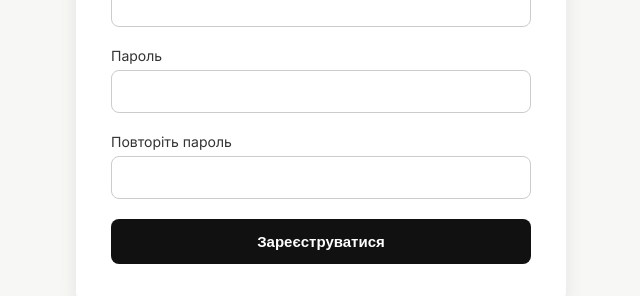
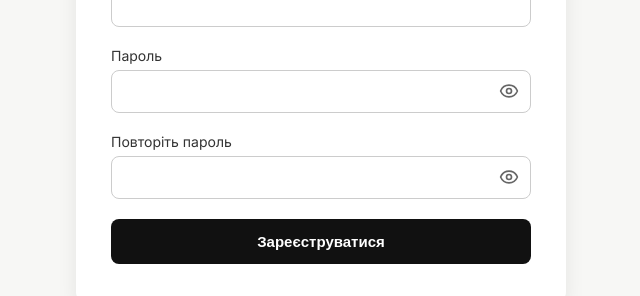
Before and after one commit to kulikp1/furnitureStore, a React (Vite) app: page /admin in a window 1280 px wide. Shown: the part 335-631 px from the top of the page, without its empty margins (319-959 px from the left). Built offline with nearby package versions, Linux system fonts and the light colour scheme.

Commit message:
add fetch

```diff
--- a/src/Components/AdminRegister/AdminRegister.jsx
+++ b/src/Components/AdminRegister/AdminRegister.jsx
@@ -1,5 +1,6 @@
 import React, { useState, useEffect } from "react";
 import styles from "./AdminRegister.module.css";
+import { Eye, EyeOff } from "lucide-react";
 
 export default function AdminRegister() {
   const [form, setForm] = useState({
@@ -12,6 +13,9 @@ export default function AdminRegister() {
     email: "",
     passwordMatch: "",
   });
+
+  const [showPassword, setShowPassword] = useState(false);
+  const [showConfirm, setShowConfirm] = useState(false);
 
   useEffect(() => {
     const link = document.createElement("link");
@@ -29,11 +33,9 @@ export default function AdminRegister() {
 
   const handleChange = (e) => {
     const { name, value } = e.target;
-
     const updatedForm = { ...form, [name]: value };
     setForm(updatedForm);
 
-    // Email validation
     if (name === "email") {
       setErrors((prev) => ({
         ...prev,
@@ -41,7 +43,6 @@ export default function AdminRegister() {
       }));
     }
 
-    // Password match validation
     if (name === "password" || name === "confirmPassword") {
       setErrors((prev) => ({
         ...prev,
@@ -53,11 +54,57 @@ export default function AdminRegister() {
     }
   };
 
-  const handleSubmit = (e) => {
+  const handleBlur = (e) => {
+    const { name } = e.target;
+
+    if (name === "email") {
+      setErrors((prev) => ({
+        ...prev,
+        email: validateEmail(form.email) ? "" : "Некоректна електронна адреса",
+      }));
+    }
+
+    if (name === "password" || name === "confirmPassword") {
+      setErrors((prev) => ({
+        ...prev,
+        passwordMatch:
+          form.password === form.confirmPassword ? "" : "Паролі не співпадають",
+      }));
+    }
+  };
+
+  const handleSubmit = async (e) => {
     e.preventDefault();
+
     if (!errors.email && !errors.passwordMatch) {
-      console.log("Реєстрація успішна:", form);
-      // Запит до API
+      try {
+        const response = await fetch(
+          "https://683aed4f43bb370a86742d36.mockapi.io/admin",
+          {
+            method: "POST",
+            headers: {
+              "Content-Type": "application/json",
+            },
+            body: JSON.stringify({
+              email: form.email,
+              password: form.password,
+            }),
+          }
+        );
+
+        if (!response.ok) {
+          throw new Error("Помилка при реєстрації");
+        }
+
+        const data = await response.json();
+        console.log("Реєстрація успішна:", data);
+        alert("Реєстрація успішна!");
+        // Очистити форму або переадресувати
+        setForm({ email: "", password: "", confirmPassword: "" });
+      } catch (error) {
+        console.error("Помилка:", error);
+        alert("Щось пішло не так. Спробуйте ще раз.");
+      }
     }
   };
 
@@ -73,6 +120,7 @@ export default function AdminRegister() {
               name="email"
               value={form.email}
               onChange={handleChange}
+              onBlur={handleBlur}
               required
             />
             {errors.email && <div className={styles.error}>{errors.email}</div>}
@@ -80,24 +128,44 @@ export default function AdminRegister() {
 
           <div className={styles.field}>
             <label>Пароль</label>
+            <div className={styles.passwordWrapper}>
               <input
-              type="password"
+                type={showPassword ? "text" : "password"}
                 name="password"
                 value={form.password}
                 onChange={handleChange}
+                onBlur={handleBlur}
                 required
               />
+              <button
+                type="button"
+                onClick={() => setShowPassword(!showPassword)}
+                className={styles.iconBtn}
+              >
+                {showPassword ? <EyeOff size={20} /> : <Eye size={20} />}
+              </button>
+            </div>
           </div>
 
           <div className={styles.field}>
             <label>Повторіть пароль</label>
+            <div className={styles.passwordWrapper}>
               <input
-              type="password"
+                type={showConfirm ? "text" : "password"}
                 name="confirmPassword"
                 value={form.confirmPassword}
                 onChange={handleChange}
+                onBlur={handleBlur}
                 required
               />
+              <button
+                type="button"
+                onClick={() => setShowConfirm(!showConfirm)}
+                className={styles.iconBtn}
+              >
+                {showConfirm ? <EyeOff size={20} /> : <Eye size={20} />}
+              </button>
+            </div>
             {errors.passwordMatch && (
               <div className={styles.error}>{errors.passwordMatch}</div>
             )}
--- a/src/Components/AdminRegister/AdminRegister.module.css
+++ b/src/Components/AdminRegister/AdminRegister.module.css
@@ -43,16 +43,41 @@ label {
 }
 
 input {
-  padding: 12px 14px;
+  width: 100%;
+  padding: 12px 40px 12px 14px; /* залишаємо місце для іконки праворуч */
   border: 1px solid #ccc;
   border-radius: 8px;
   font-size: 14px;
   font-family: inherit;
+  box-sizing: border-box;
 }
 
 input:focus {
   border-color: #666;
   outline: none;
+}
+
+.passwordWrapper {
+  position: relative;
+  display: flex;
+  align-items: center;
+}
+
+.iconBtn {
+  position: absolute;
+  right: 10px;
+  top: 50%;
+  transform: translateY(-50%);
+  background: none;
+  border: none;
+  cursor: pointer;
+  color: #666;
+  padding: 0;
+  height: 24px;
+  width: 24px;
+  display: flex;
+  align-items: center;
+  justify-content: center;
 }
 
 .error {
@@ -62,7 +87,7 @@ input:focus {
   font-weight: 500;
 }
 
-button {
+button[type="submit"] {
   padding: 14px;
   background: #111;
   color: white;
@@ -74,6 +99,14 @@ button {
   transition: background 0.3s ease;
 }
 
-button:hover {
+button[type="submit"]:hover {
   background: #333;
 }
+
+.passwordWrapper input {
+  padding-right: 40px; /* щоб іконка не перекривала текст */
+}
+
+.passwordWrapper {
+  position: relative;
+}
```
Lines whose indentation alone changed are shown as unchanged.
